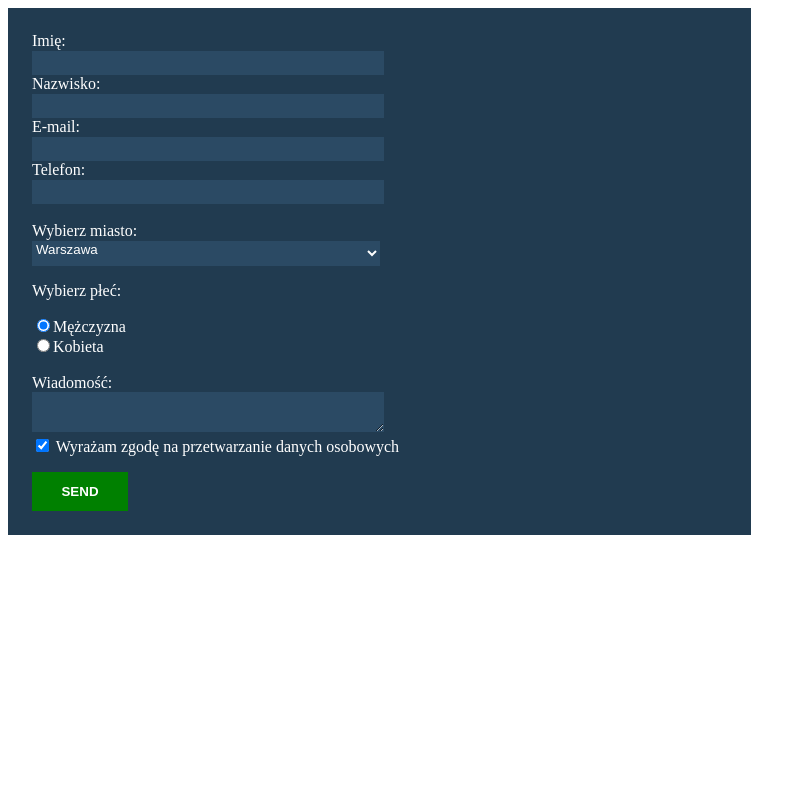
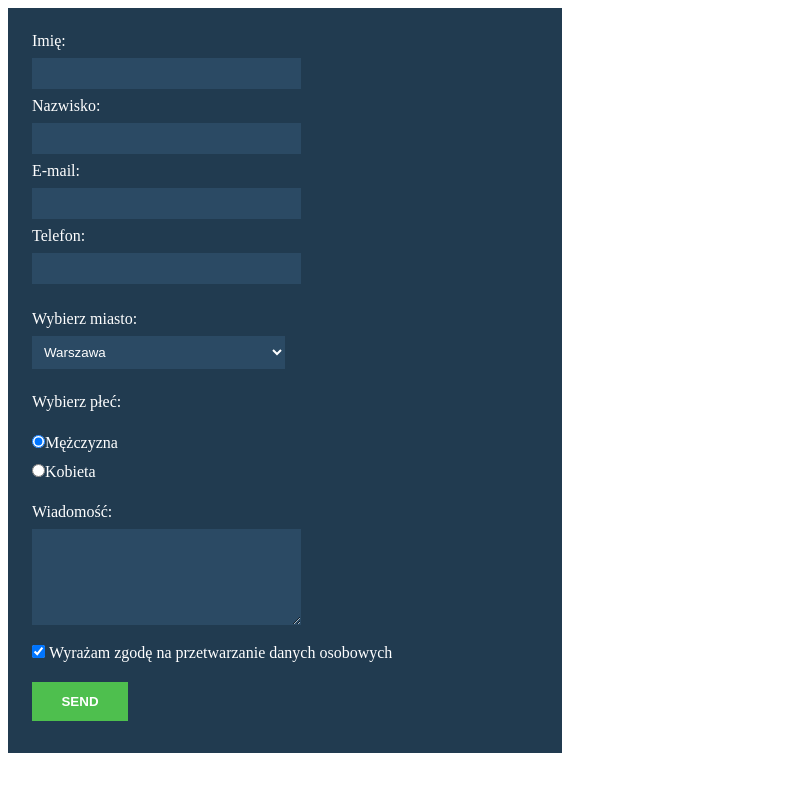
Before and after one commit to matyldaczuba/css3, a plain HTML site: page 5-formularz-html5/index.html in a window 1280 px wide. Shown: the whole page, without its empty margins (0-806 px from the left). Drawn offline with Linux system fonts and the light colour scheme.

Commit message:
estetyka +

```diff
--- a/5-formularz-html5/css/style.css
+++ b/5-formularz-html5/css/style.css
@@ -1,17 +1,42 @@
 form{
     background-color: #213b50;
-    width: 55%;
+    width: 40%;
     padding: 3vh;
     color: white;
+
+}
+
+form label{
+    display: inline-block;
 }
 
 form > input,select,textarea{
-    padding-bottom: 1vh;
+    padding: 1vh;
+    margin: 1vh 0 1vh 0;
     background-color: #2b4a64;
     width: 50%;
     color: white;
     border: none;
 }
+form > input:focus{
+    border-color: white;
+    border: 1px white solid;
+    background-color: #4e708c;
+    outline: none;
+
+}
+form > select:focus{
+    border: 1px white solid;
+    background-color: #4e708c;
+    outline: none;
+}
+
+form > textarea:focus{
+    border: 1px white solid;
+    background-color: #4e708c;
+    outline: none;
+}
+
 
 form > input[type="radio"]{
     width: auto;
@@ -22,13 +47,17 @@ form > input[type="checkbox"]{
 }
 
 
+form > textarea{
+    height: 10vh;
+}
+
 
 input[type="submit"]{
-    background-color: green;
+    background-color: #4ebf4e;
     padding: 1.5vh;
     margin-top: 2vh;
     width: 12vh;
     color: white;
-    font-weight: bolder;
+    font-weight: 800;
     text-transform: uppercase;
 }
```
